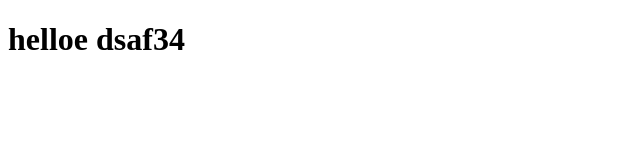
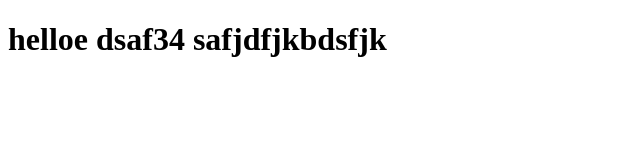
Before and after one commit to shahid66/sha, a plain HTML site: page index.html in a window 1280 px wide. Shown: the whole page, without its empty margins (0-640 px from the left). Drawn offline with Linux system fonts and the light colour scheme.

Commit message:
new update

```diff
--- a/index.html
+++ b/index.html
@@ -7,6 +7,6 @@
     <title>Document</title>
 </head>
 <body>
-    <h1>helloe dsaf34 </h1>
+    <h1>helloe dsaf34 safjdfjkbdsfjk  </h1>
 </body>
 </html>
```
